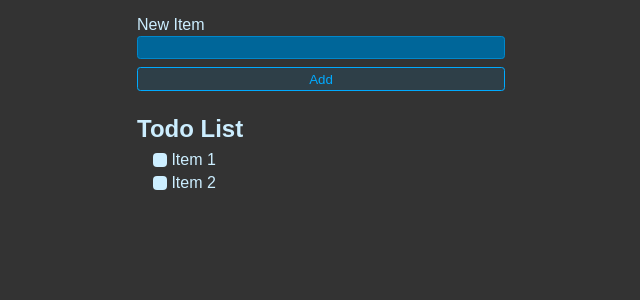
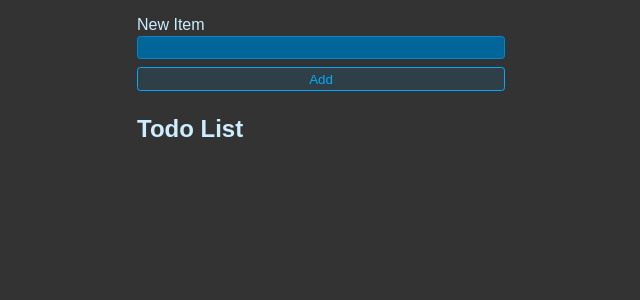
Before and after one commit to krisKajtna/praksa_to_do_list-react, a React (Vite) app: page / in a window 1280 px wide. Shown: the top 300 px of the page, without its empty margins (319-959 px from the left). Built offline with nearby package versions, Linux system fonts and the light colour scheme.

Commit message:
implement todo item addition and display; update form handling and list rendering

```diff
--- a/src/App.jsx
+++ b/src/App.jsx
@@ -1,29 +1,42 @@
+import { useState } from "react";
 import "./styles.css";
 
 export default function App(){
+  const [newItem, setNewItem] = useState("")
+  const [todos, setTodos] = useState([])
+
+  function handleSubmit(e){
+    e.preventDefault()
+
+    setTodos(currentTodos => {
+      return [
+        ...currentTodos,
+        { id: crypto.randomUUID(), title: newItem, completed:
+          false },
+      ]
+    })
+  }
+
   return (
     <>
-    <form className="new-item-form">
+    <form onSubmit={handleSubmit} className="new-item-form">
       <div className="form-row">
         <label htmlFor="item">New Item</label>
-        <input type="text" id="item"/>
+        <input value={newItem} onChange={e => setNewItem(e.target.value)} type="text" id="item"/>
       </div>
       <button className="btn">Add</button>
     </form>
     <h1 className="header">Todo List</h1>
     <ul className="list">
-      <li>
+      {todos.map(todo => {
+        return<li>
         <label>
           <input type="checkbox"/>
-          Item 1
+          {todo.title}
         </label>
+        <button className="btn btn-danger">Delete</button>
       </li>
-      <li>
-        <label>
-          <input type="checkbox"/>
-          Item 2
-        </label>
-      </li>
+      })}
       </ul>
     </>
   )
```
